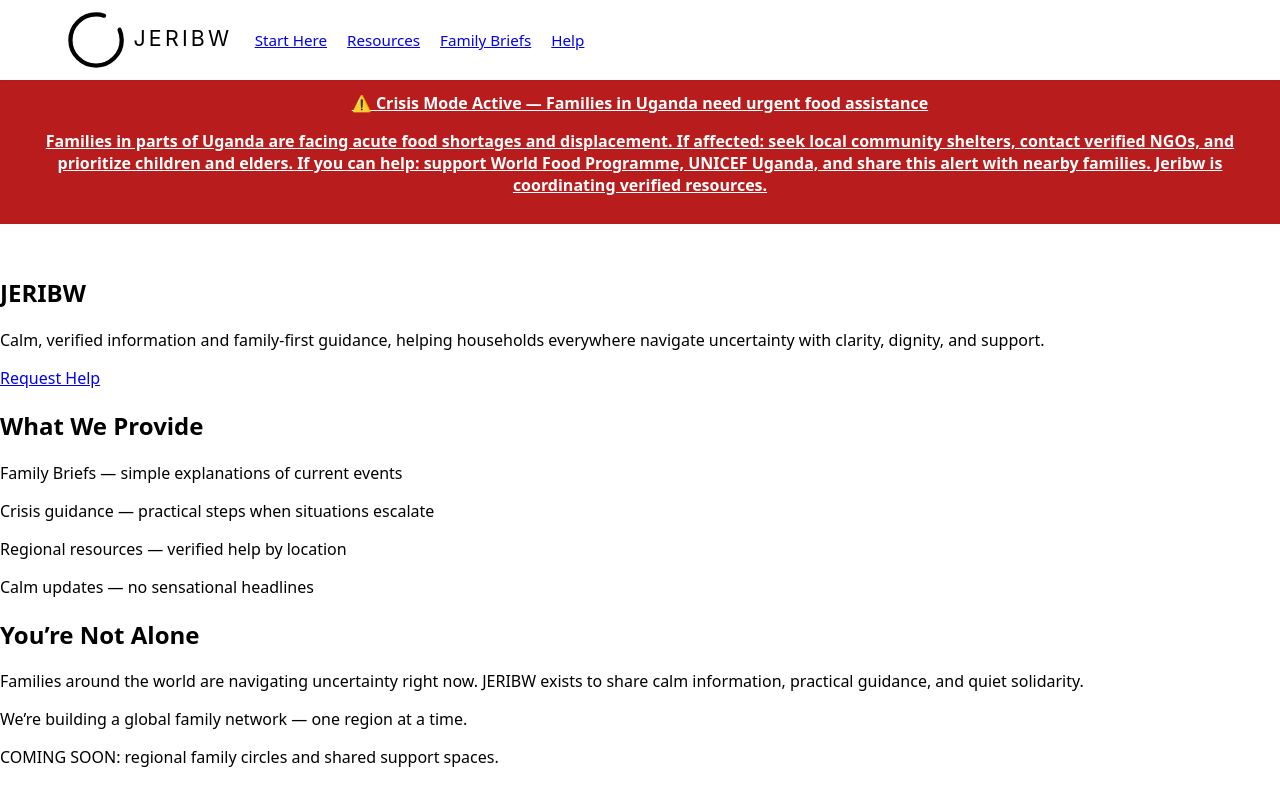
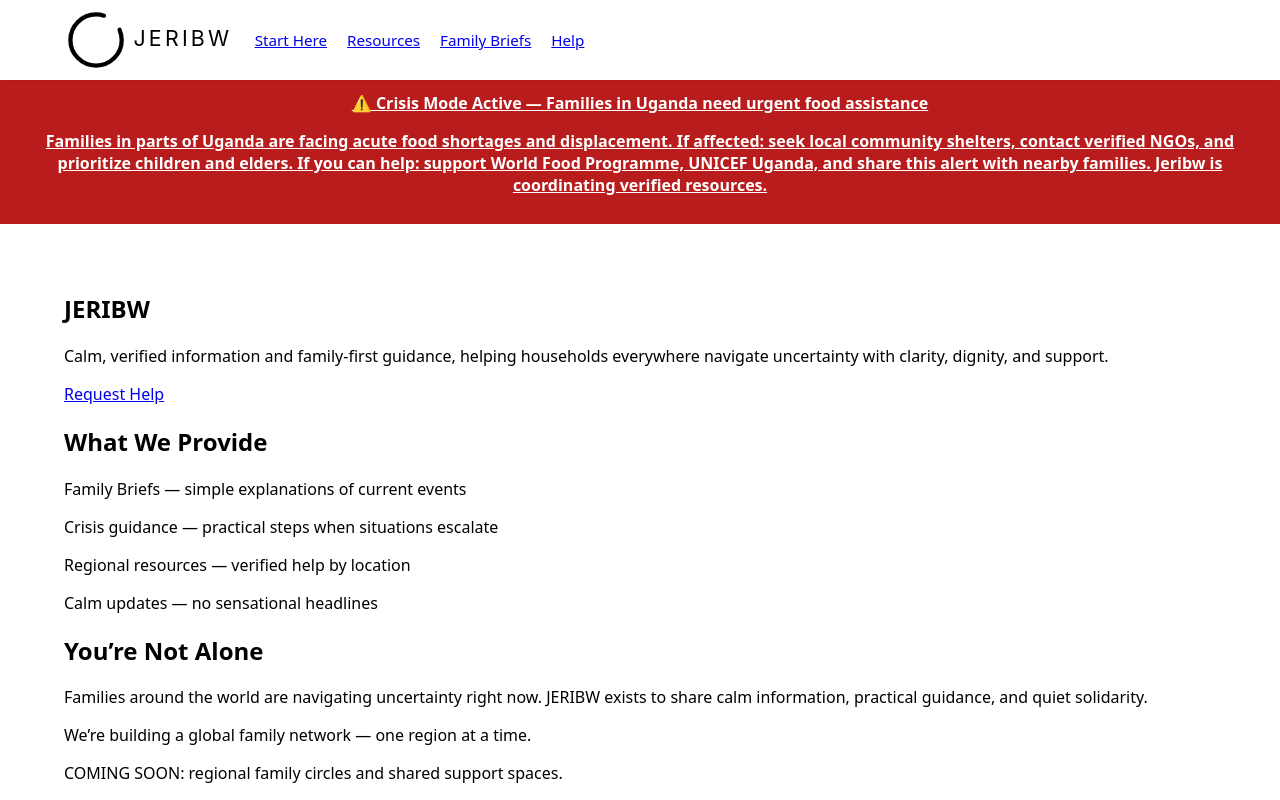
Before and after one commit to Jeribw-Foundation/jeribw, a Next.js app: page / in a window 1280 px wide. Shown: the top 800 px of the page. Built offline with nearby package versions, Linux system fonts and the light colour scheme.

Commit message:
Flatten homepage layout and hard-center main content

```diff
--- a/app/page.tsx
+++ b/app/page.tsx
@@ -5,8 +5,7 @@ export default function HomePage() {
     <>
       <CrisisAlert />
 
-     <main style={{ padding: "2rem 0" }}>
-       <div className="container">
+     <main style={{ maxWidth: "72rem", margin: "0 auto", padding: "3rem 1.5rem" }}>
 
          <section>
            <h1>JERIBW</h1>
@@ -61,7 +60,6 @@ export default function HomePage() {
             </p>
           </section>
 
-        </div>
       </main>
     </>
   );
```
